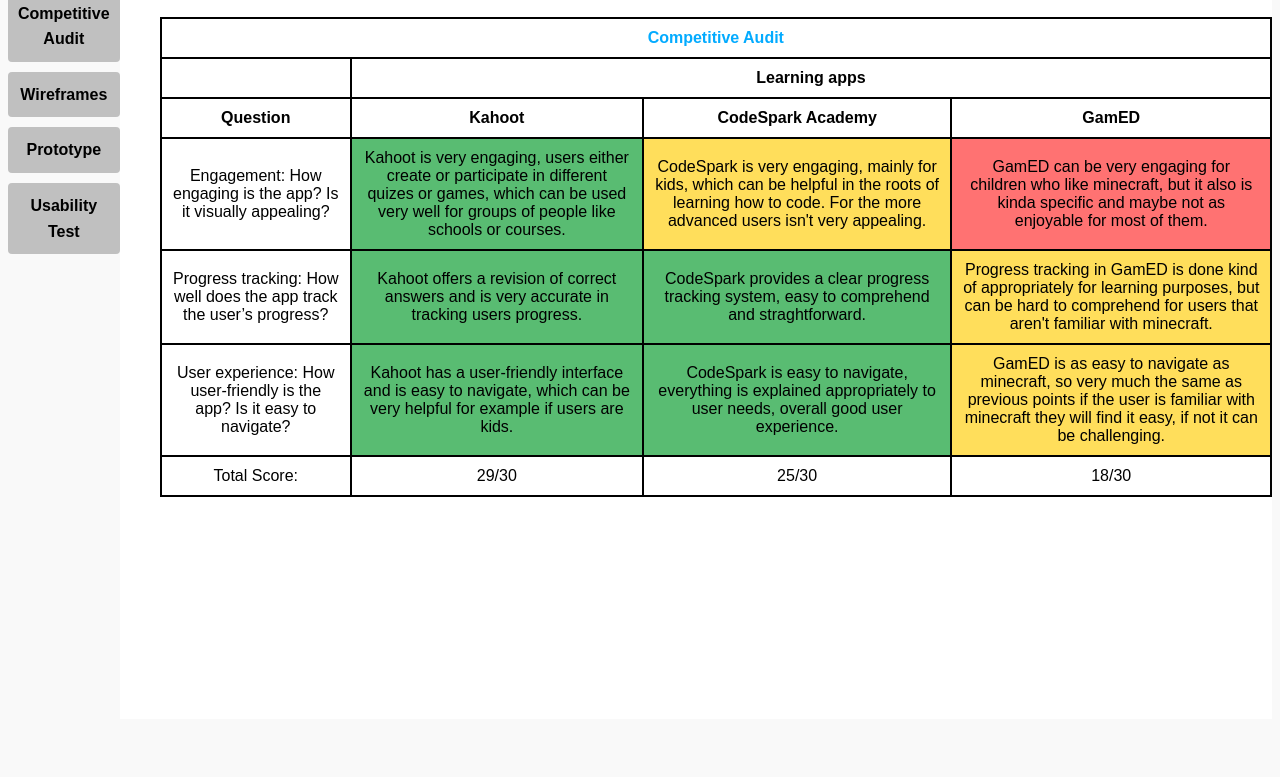
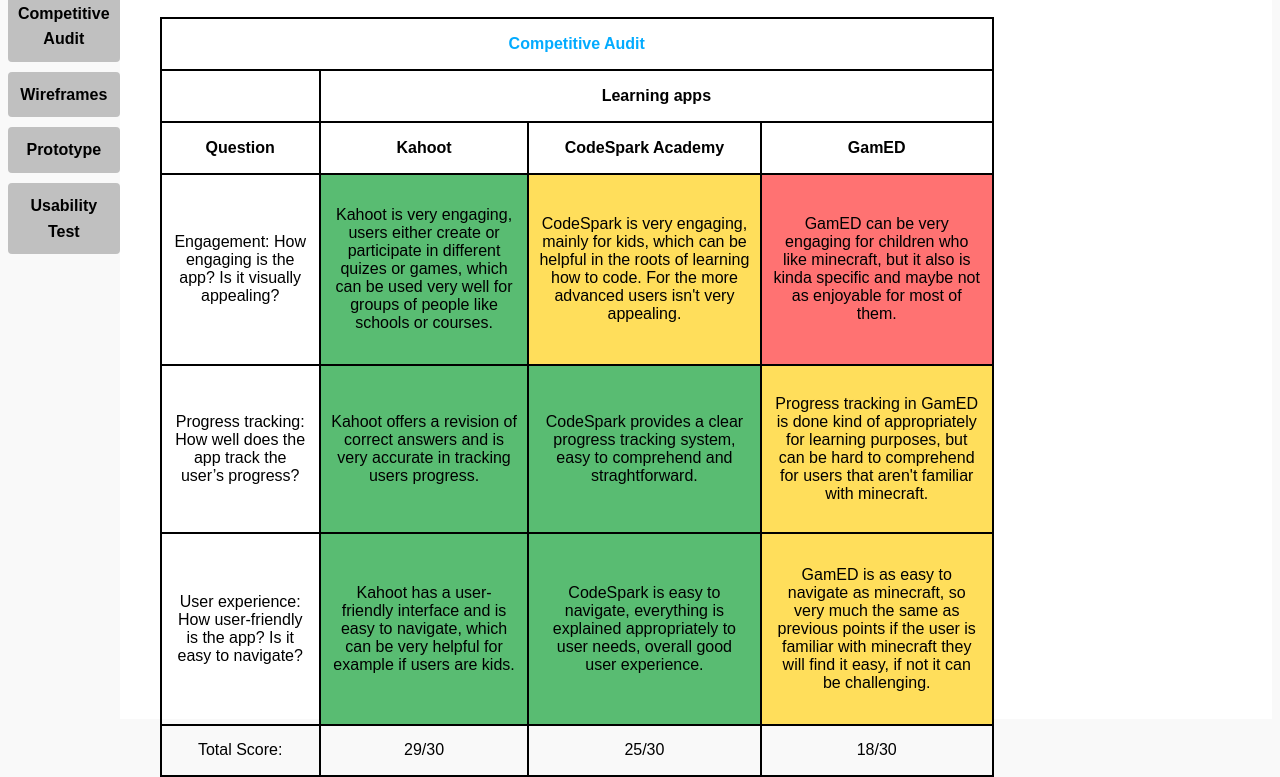
Before and after one commit to Filip-Svantner/IxD25, a plain HTML site: page competitiveAudit.html in a window 1280 px wide. Shown: the part 89-866 px from the top of the page. Before the commit the page ends 816 px from the top, so only its background shows below. Drawn offline with Linux system fonts and the light colour scheme.

Commit message:
Update styles.css

```diff
--- a/styles.css
+++ b/styles.css
@@ -60,7 +60,8 @@
 /*competitive audit styles*/
 
 table {
-    width: 100%;
+    width: 75%;
+    height: 100%;
     border-collapse: collapse;
     margin-top: 20px;
     margin-left: 20px;
```
